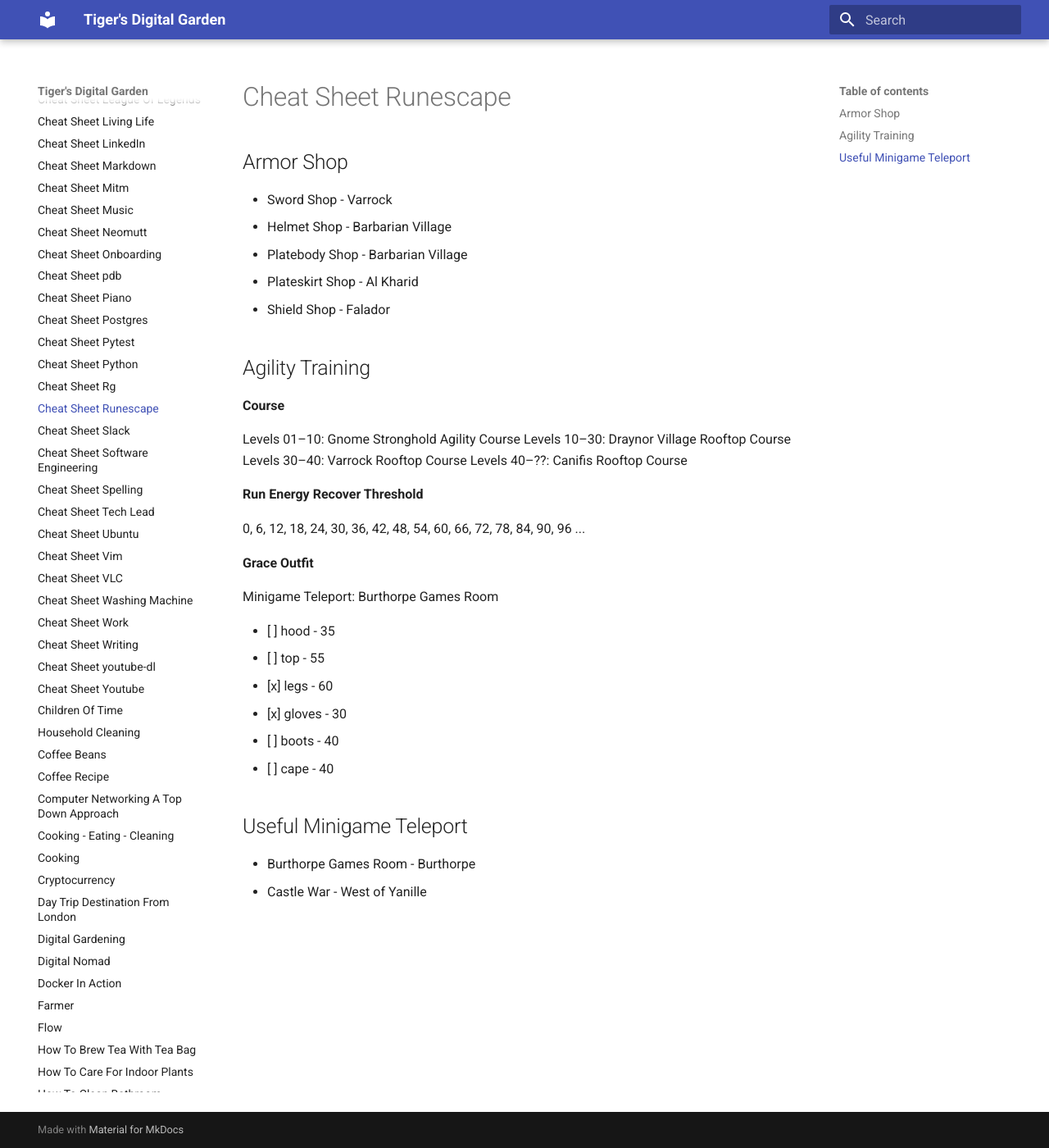
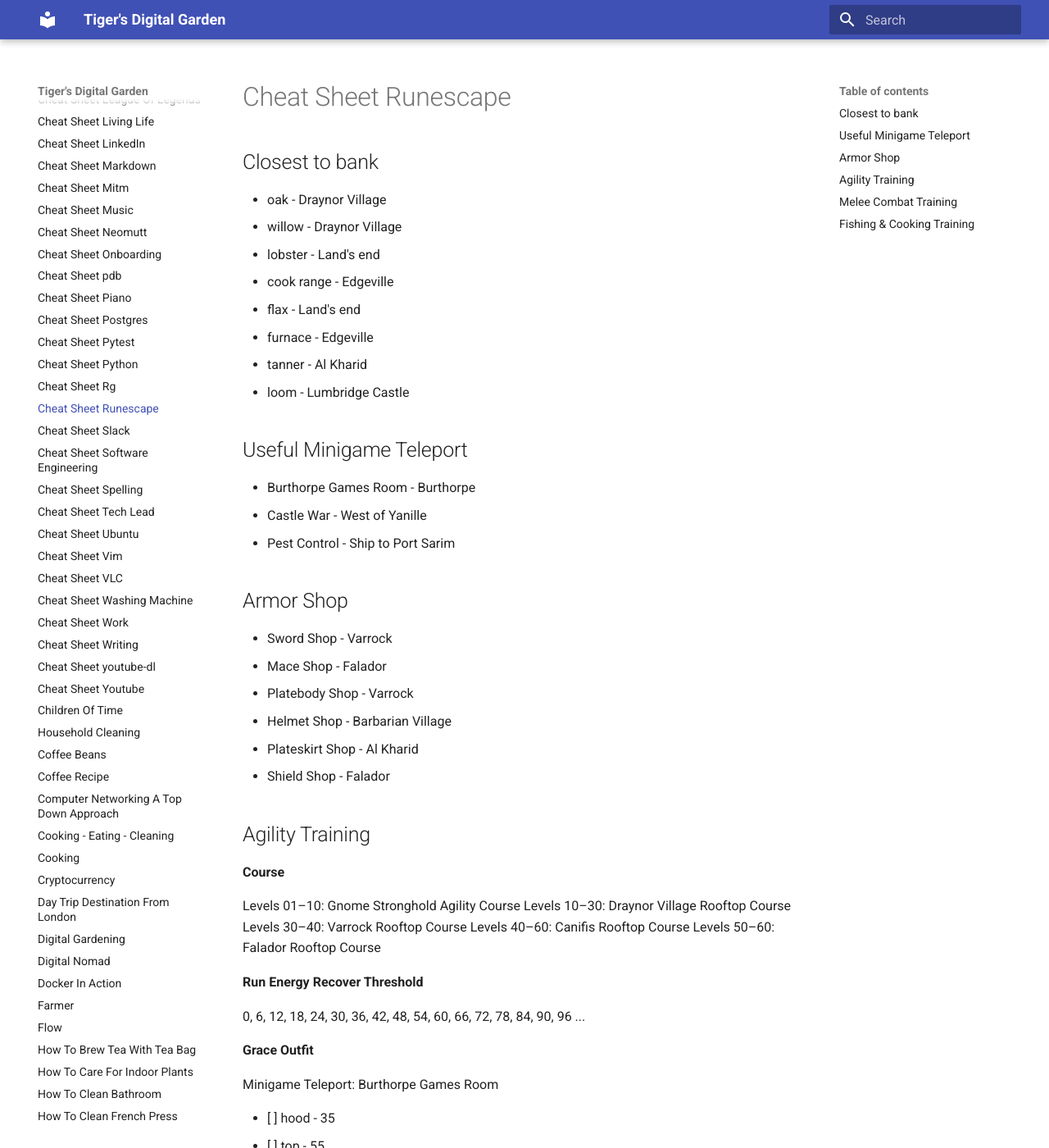
Before and after one commit to ynotstartups/notes, an MkDocs documentation site: the page built from notes/cheat-sheet-runescape.md, in a window 1280 px wide and 1400 px high. Shown: the whole window at 82% size. Built offline with MkDocs 1.6.1 and Material for MkDocs 9.7.7, drawn with Linux system fonts in a browser that asks for light colours; some of the changed text lies outside the part shown.

Commit message:
update runescape

```diff
--- a/notes/cheat-sheet-runescape.md
+++ b/notes/cheat-sheet-runescape.md
@@ -1,12 +1,30 @@
 # Cheat Sheet Runescape
+
+## Closest to bank
+
+- oak          - Draynor Village
+- willow       - Draynor Village
+- lobster      - Land's end
+- cook range   - Edgeville
+- flax         - Land's end
+- furnace      - Edgeville
+- tanner       - Al Kharid
+- loom         - Lumbridge Castle
+
+## Useful Minigame Teleport
+
+- Burthorpe Games Room - Burthorpe
+- Castle War           - West of Yanille
+- Pest Control         - Ship to Port Sarim
 
 ## Armor Shop
 
-- Sword Shop     - Varrock
-- Helmet Shop    - Barbarian Village
-- Platebody Shop - Barbarian Village
+- Sword Shop      - Varrock
+- Mace Shop       - Falador
+- Platebody Shop  - Varrock
+- Helmet Shop     - Barbarian Village
 - Plateskirt Shop - Al Kharid
-- Shield Shop    - Falador
+- Shield Shop     - Falador
 
 ## Agility Training
 
@@ -15,7 +33,8 @@
 Levels 01–10: Gnome Stronghold Agility Course
 Levels 10–30: Draynor Village Rooftop Course
 Levels 30–40: Varrock Rooftop Course
-Levels 40–??: Canifis Rooftop Course
+Levels 40–60: Canifis Rooftop Course
+Levels 50–60: Falador Rooftop Course
 
 **Run Energy Recover Threshold**
 
@@ -32,7 +51,13 @@ Minigame Teleport: Burthorpe Games Room
 - [ ] boots  - 40
 - [ ] cape   - 40
 
-## Useful Minigame Teleport
+## Melee Combat Training
 
-- Burthorpe Games Room - Burthorpe
-- Castle War           - West of Yanille
+for attack, strength, defence
+
+- level 15 - 30 - Thugs under Edgeware Dungeon
+
+## Fishing & Cooking Training
+
+- level 20 - 40 - Barbarian Village - flying fishing salmon and trout  coo
+- level 40 - ?? - Land's End - Lobster
```
